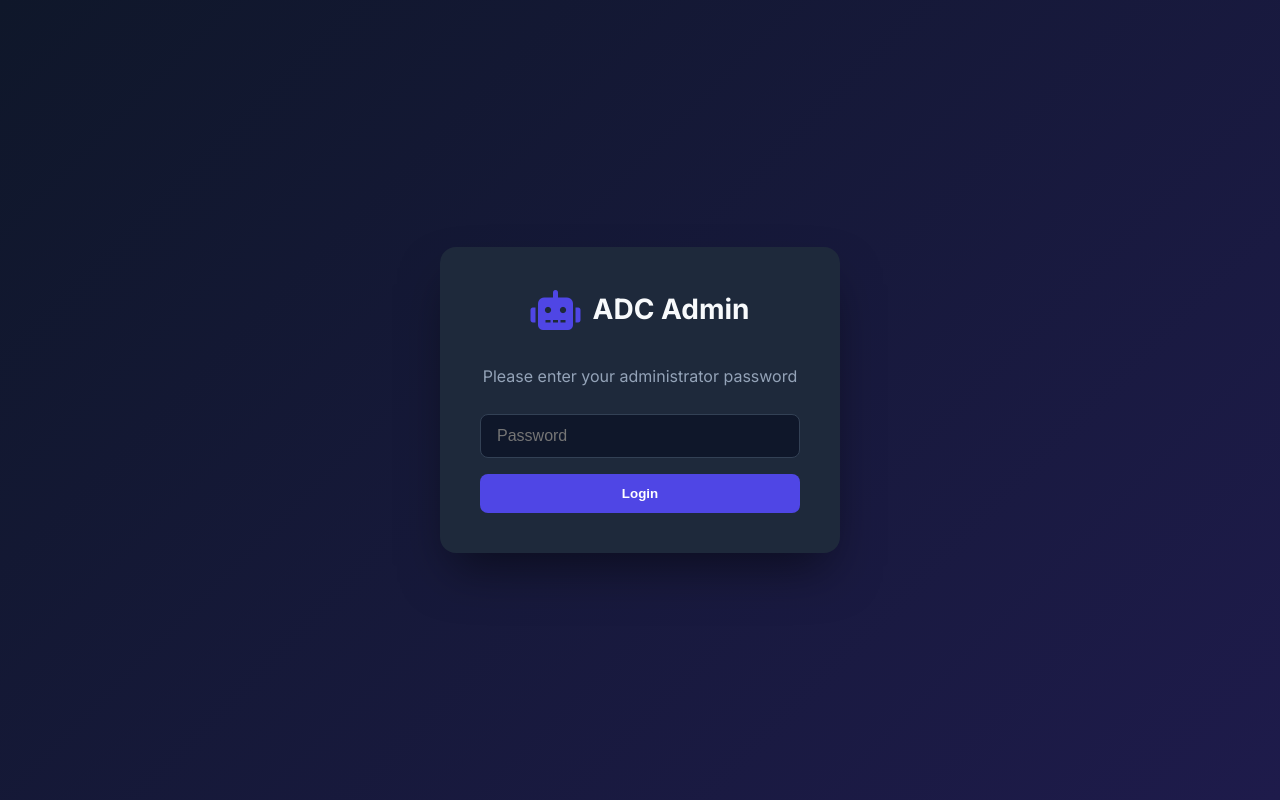
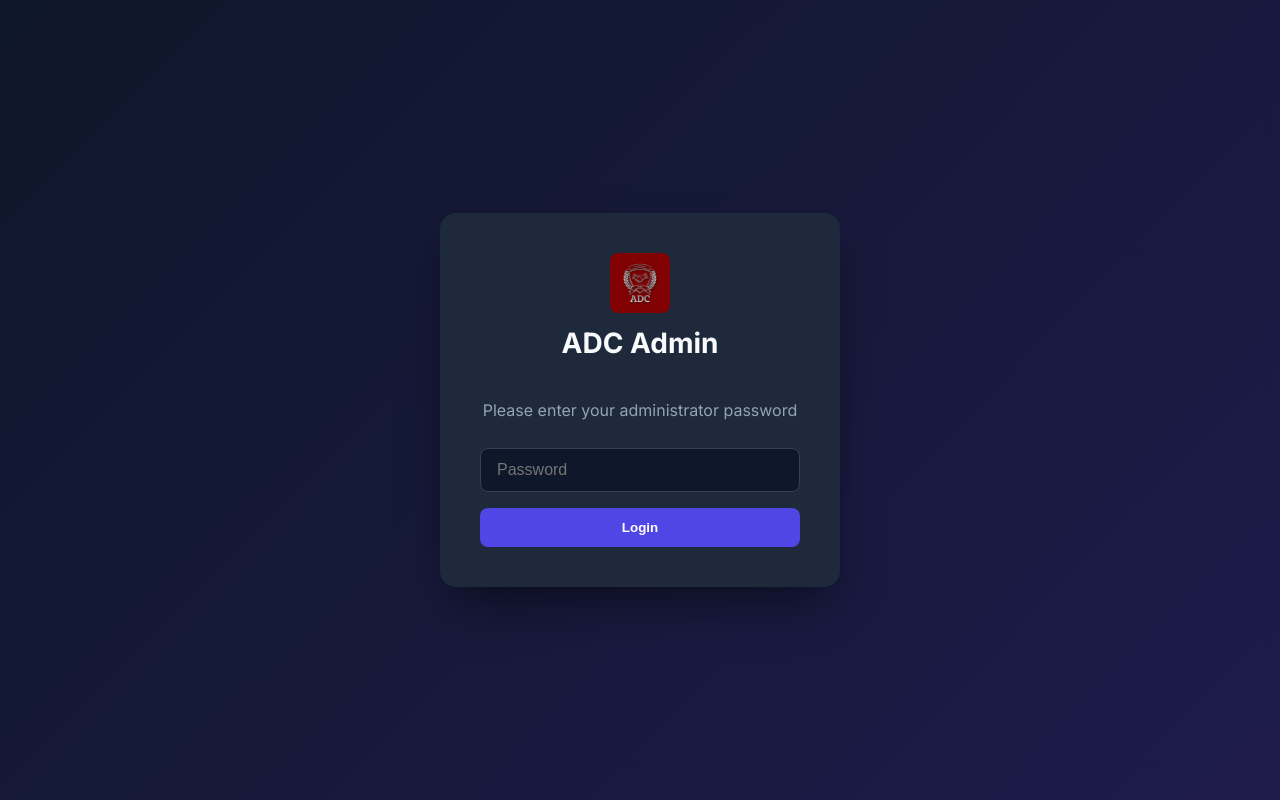
Before and after one commit to muhammadazizvalijonov956-rgb/ADCAIBOT, a website: page public/index.html in a window 1280 px wide. Drawn offline with nearby package versions, Linux system fonts and the light colour scheme.

Commit message:
design: add official ADC logo and favicon

```diff
--- a/public/index.html
+++ b/public/index.html
@@ -5,6 +5,7 @@
     <meta charset="UTF-8">
     <meta name="viewport" content="width=device-width, initial-scale=1.0">
     <title>ADC Admin Panel</title>
+    <link rel="icon" type="image/png" href="/logo.png">
     <link rel="stylesheet" href="css/style.css">
     <link href="https://fonts.googleapis.com/css2?family=Inter:wght@400;500;600;700&display=swap" rel="stylesheet">
     <link rel="stylesheet" href="https://cdnjs.cloudflare.com/ajax/libs/font-awesome/6.0.0/css/all.min.css">
@@ -14,8 +15,8 @@
 <body>
     <div id="login-container" class="login-page">
         <div class="login-card">
-            <div class="logo">
-                <i class="fas fa-robot"></i>
+            <div class="logo" style="text-align: center; display: flex; flex-direction: column; align-items: center; justify-content: center; gap: 8px;">
+                <img src="/logo.png" alt="ADC Logo" style="height: 60px; border-radius: 8px;">
                 <h1>ADC Admin</h1>
             </div>
             <p>Please enter your administrator password</p>
@@ -27,8 +28,8 @@
 
     <div id="admin-container" style="display:none">
         <header>
-            <div class="header-left">
-                <i class="fas fa-graduation-cap"></i>
+            <div class="header-left" style="display: flex; align-items: center; gap: 12px;">
+                <img src="/logo.png" alt="ADC Logo" style="height: 40px; border-radius: 6px;">
                 <h1>ADC Dashboard</h1>
             </div>
             <div class="header-right">
```
Also changed, not shown: public/logo.png (added).
